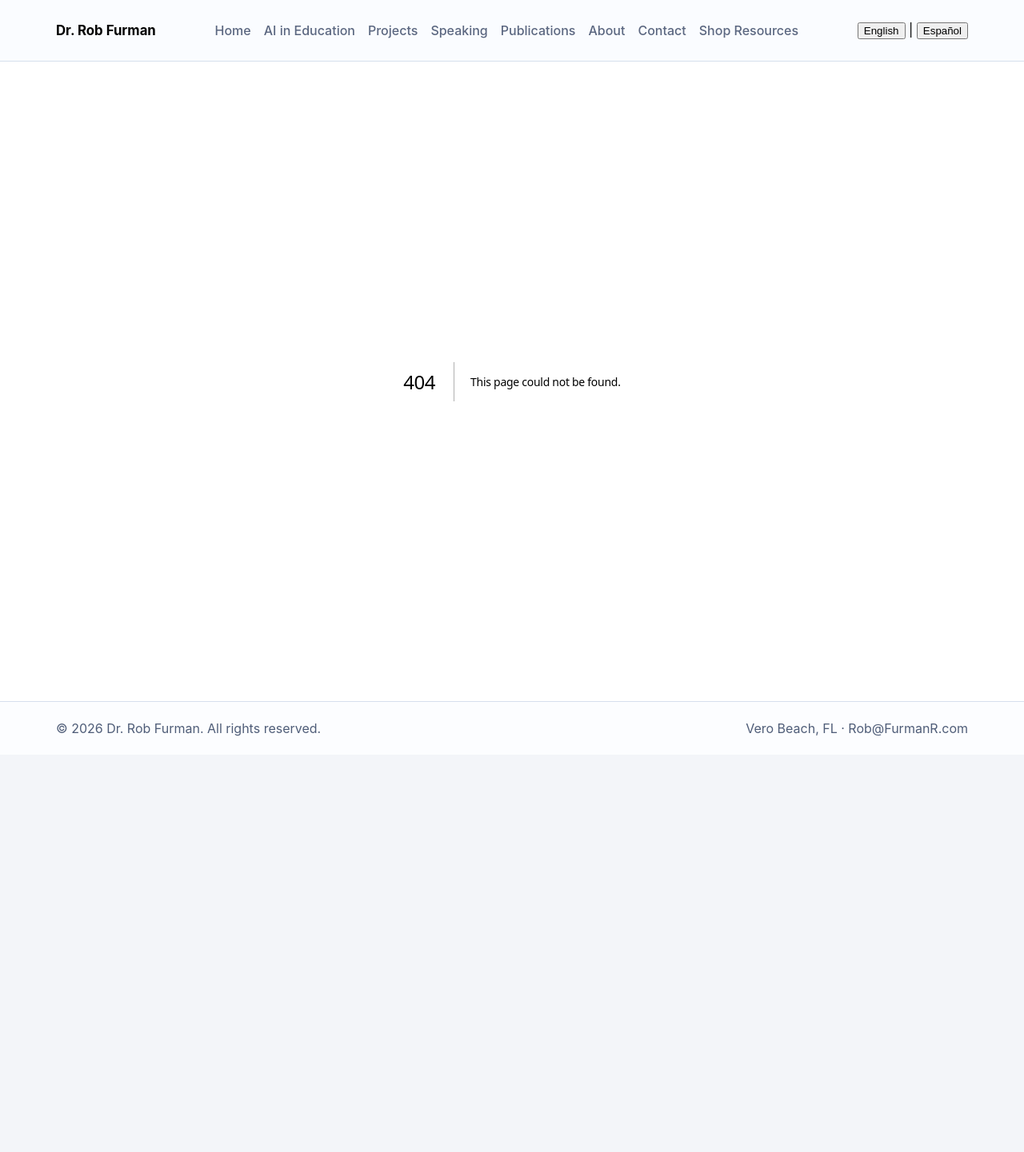
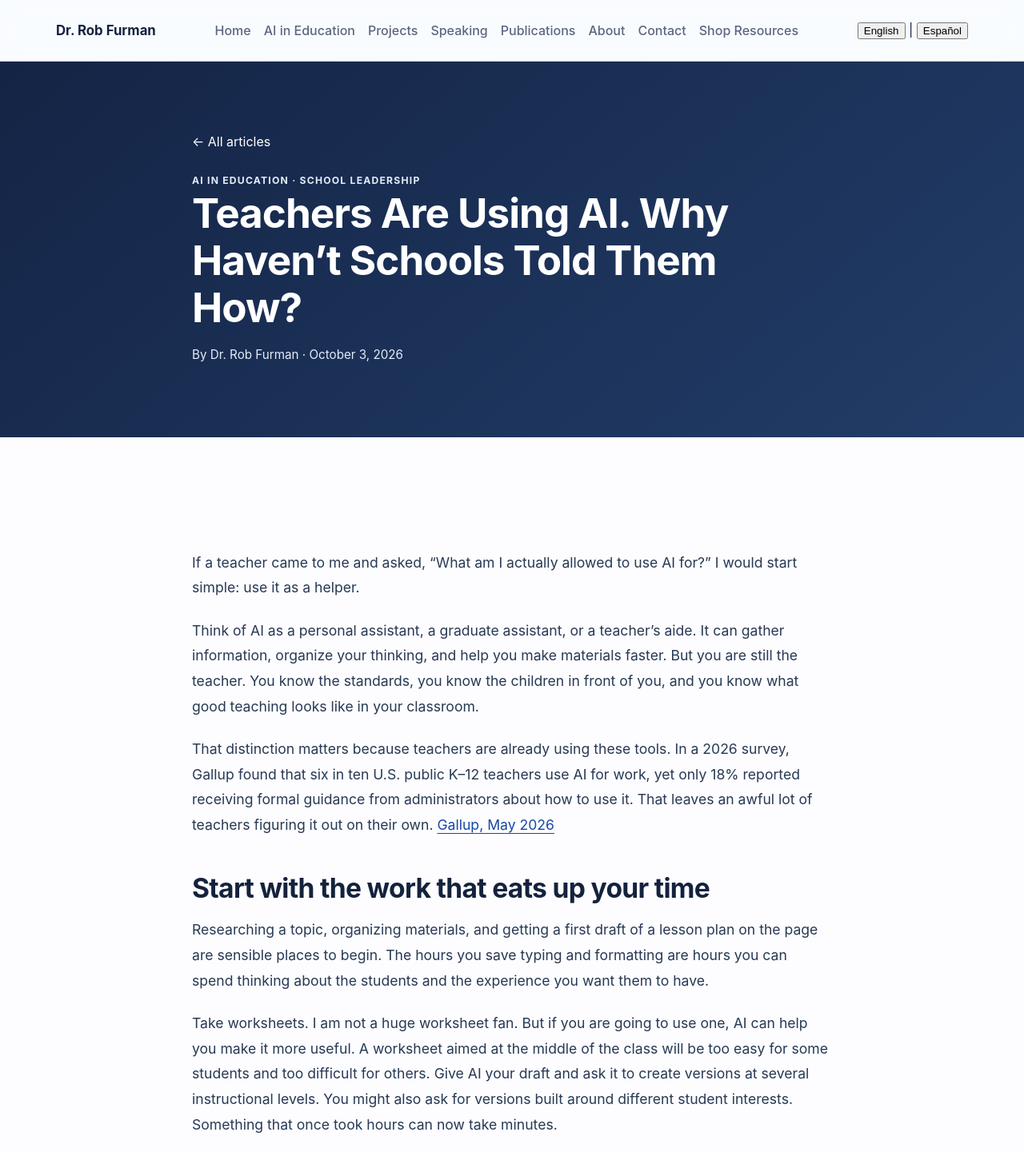
Before and after one commit to DrRobF/rob-furman-portfolio, a Next.js app: page /articles/teachers-using-ai-school-guidance in a window 1280 px wide. Before the commit this address had no page. Shown: the top 1441 px of the page at 80% size. Before the commit the page ends 944 px from the top, so only its background shows below. Built offline with nearby package versions, Linux system fonts and the light colour scheme.

Commit message:
Add app/articles/teachers-using-ai-school-guidance/page.js

```diff
--- /dev/null
+++ b/app/articles/teachers-using-ai-school-guidance/page.js
@@ -0,0 +1,84 @@
+import Link from 'next/link';
+import styles from '../articles.module.css';
+
+const title = 'Teachers Are Using AI. Why Haven’t Schools Told Them How?';
+const url = 'https://www.drrobfurman.com/articles/teachers-using-ai-school-guidance';
+
+export const metadata = {
+  title: `${title} | Dr. Rob Furman`,
+  description: 'A principal explains how teachers can use AI to save time and personalize practice while keeping human teaching, student engagement, and school leadership at the center.',
+  alternates: { canonical: url },
+  openGraph: { type: 'article', title, url, publishedTime: '2026-10-03T00:00:00-04:00' },
+};
+
+export default function TeacherAIGuidanceArticle() {
+  const structuredData = {
+    '@context': 'https://schema.org',
+    '@type': 'BlogPosting',
+    headline: title,
+    description: metadata.description,
+    author: { '@type': 'Person', name: 'Dr. Rob Furman', url: 'https://www.drrobfurman.com/about' },
+    publisher: { '@type': 'Person', name: 'Dr. Rob Furman' },
+    datePublished: '2026-10-03',
+    mainEntityOfPage: url,
+  };
+
+  return (
+    <>
+      <script type="application/ld+json" dangerouslySetInnerHTML={{ __html: JSON.stringify(structuredData).replace(/</g, '\\u003c') }} />
+      <header className={styles.hero}>
+        <div className={`container ${styles.article}`}>
+          <Link className={styles.back} href="/articles">← All articles</Link>
+          <p className="eyebrow">AI in education · School leadership</p>
+          <h1>{title}</h1>
+          <p className={styles.meta}>By Dr. Rob Furman · October 3, 2026</p>
+        </div>
+      </header>
+      <article className="section section-light">
+        <div className={`container ${styles.article} ${styles.body}`}>
+          <p>If a teacher came to me and asked, “What am I actually allowed to use AI for?” I would start simple: use it as a helper.</p>
+
+          <p>Think of AI as a personal assistant, a graduate assistant, or a teacher’s aide. It can gather information, organize your thinking, and help you make materials faster. But you are still the teacher. You know the standards, you know the children in front of you, and you know what good teaching looks like in your classroom.</p>
+
+          <p>That distinction matters because teachers are already using these tools. In a 2026 survey, Gallup found that six in ten U.S. public K–12 teachers use AI for work, yet only 18% reported receiving formal guidance from administrators about how to use it. That leaves an awful lot of teachers figuring it out on their own. <a href="https://news.gallup.com/poll/710534/teachers-receive-no-formal-guidance.aspx" target="_blank" rel="noopener noreferrer">Gallup, May 2026</a></p>
+
+          <h2>Start with the work that eats up your time</h2>
+          <p>Researching a topic, organizing materials, and getting a first draft of a lesson plan on the page are sensible places to begin. The hours you save typing and formatting are hours you can spend thinking about the students and the experience you want them to have.</p>
+
+          <p>Take worksheets. I am not a huge worksheet fan. But if you are going to use one, AI can help you make it more useful. A worksheet aimed at the middle of the class will be too easy for some students and too difficult for others. Give AI your draft and ask it to create versions at several instructional levels. You might also ask for versions built around different student interests. Something that once took hours can now take minutes.</p>
+
+          <p>Then you do the part AI cannot do for you: look at those versions and decide whether they fit your students, your standards, and the lesson you are trying to teach. AI can give a veteran teacher ideas. I would never ask that teacher to throw away years of experience because a computer produced an answer quickly.</p>
+
+          <h2>Don’t mistake screen time for teaching</h2>
+          <p>I remember when Study Island was the hot thing. You could put a child on a computer for a long stretch and the child would answer questions and work through material. In some schools, that became an entire class period. It was easy to call that instruction, but I worried about how isolated it could become.</p>
+
+          <p>AI makes the same shortcut even more tempting. It can make an online tutorial, generate practice questions, and respond to a student. Those are useful abilities. They do not mean the best plan is to put every child in front of a screen and step away.</p>
+
+          <p>Kids need to talk to each other, debate, move around, try experiments, and work on projects. They need a teacher who notices the confusion that does not show up in a computer response and knows when to change direction. The human part of the classroom is not a bonus feature.</p>
+
+          <p>One way I would explore AI use is through small-group rotations. While a teacher works closely with one group, another group might use an appropriate AI-supported activity for drill and practice. Then the groups rotate. The teacher still chooses the activity, checks its quality, watches how students respond, and brings the learning back together. That is a very different picture from handing the whole classroom to a machine.</p>
+
+          <h2>Principals have to show what good use looks like</h2>
+          <p>Before setting expectations, an administrator needs to check the applicable district and state rules, including any requirements for student information and approved tools. Teachers deserve clear boundaries.</p>
+
+          <p>After that, the principal should model the practice. I have always believed the principal is the instructional leader of the building, and the staff is your classroom. If you want teachers to try AI thoughtfully, let them see you use it in a staff meeting or professional development session. Show them how it helped you prepare. Show them what you changed or rejected and why. Give them a chance to experience the activity the way a student might.</p>
+
+          <p>That makes the expectation visible and gives teachers room to learn without feeling that they are each inventing the rules alone.</p>
+
+          <p>My advice to a teacher starting tomorrow is straightforward: use AI to gather, organize, and prepare. As you gain confidence, try a carefully planned small-group use that supports practice. In every case, ask yourself whether the tool is giving you more time and better options to teach the children in front of you. If it is taking you out of the relationship, step back and redesign the lesson.</p>
+
+          <p><strong>AI can move fast. The teacher still decides where the class is going.</strong></p>
+
+          <aside className={styles.callout} aria-label="Explore Ask VIC">
+            <p><strong>See the small-group idea in practice:</strong> I built <a href="https://www.askvic.ai/">Ask VIC</a> as a virtual co-teacher that guides students step by step while the teacher stays in charge of instruction. Access is currently through approved school accounts. If you want to test it or explore using it at your school, visit the site and request access.</p>
+          </aside>
+
+          <div className={styles.related}>
+            <h2>Keep exploring</h2>
+            <p>Read the <Link href="/ai-for-teachers">practical AI guide for teachers</Link>, explore <Link href="/ai-in-education">AI in education</Link>, or <Link href="/speaking">bring this conversation to your school or conference</Link>.</p>
+          </div>
+        </div>
+      </article>
+    </>
+  );
+}
```
